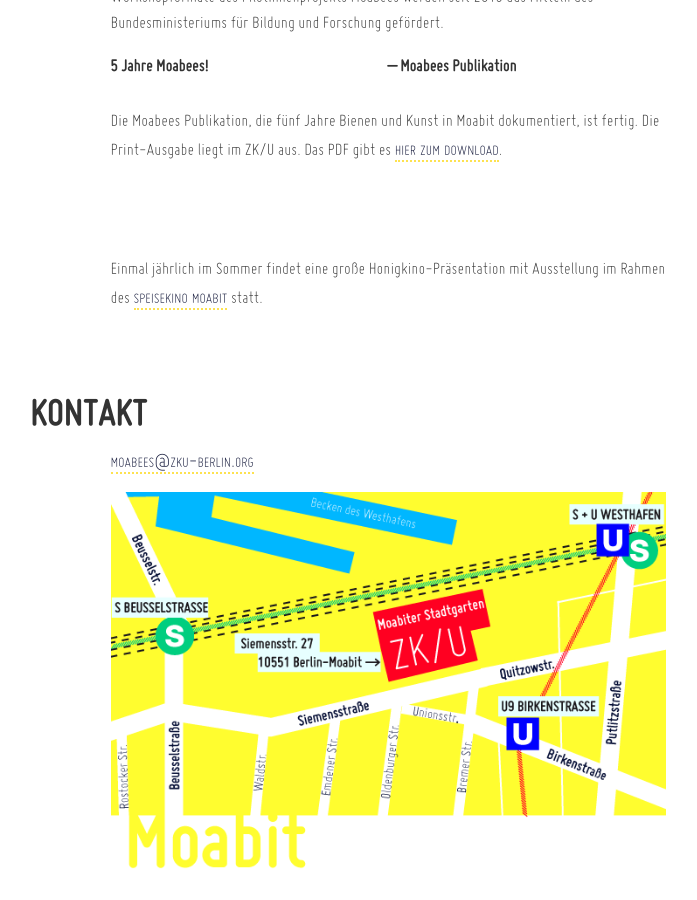
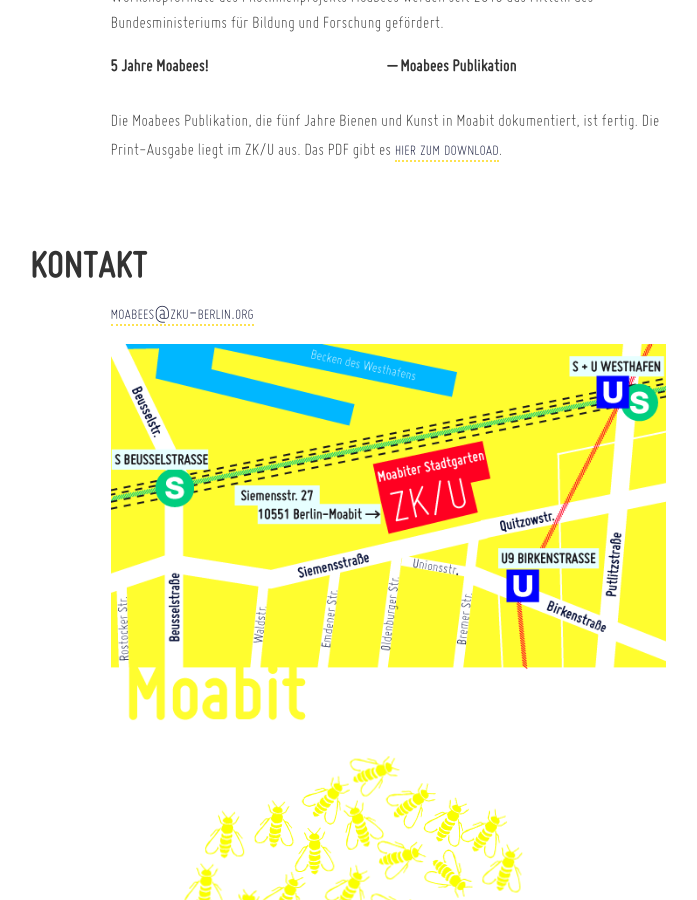
Before and after one commit to dieda/moabienen.berlin-bienenstadt.de, a Jekyll site: the page built from index.html, in a window 1280 px wide and 900 px high, scrolled down 1597 px. Shown: the whole window, without its empty margins (252-949 px from the left). Built offline with Jekyll 4.4.1, drawn with Linux system fonts in a browser that asks for light colours.

Commit message:
präsi gellscht

```diff
--- a/index.html
+++ b/index.html
@@ -80,15 +80,6 @@
 Die Moabees Publikation, die fünf Jahre Bienen und Kunst in Moabit dokumentiert, ist fertig. Die Print-Ausgabe liegt im ZK/U aus. Das PDF gibt es <a target="_blank" href="img/MOABEES_Kunst_und_Bienen_Doku_2017_Digitalversion_WEB_low_res.pdf" type="application/pdf">hier zum download</a>.
 </p>
 
-</br>
-</br>
-</br>
-
-
-<p>
-  Einmal jährlich im Sommer findet eine große Honigkino-Präsentation mit Ausstellung im Rahmen des <a href="http://www.zku-berlin.org/de/activity/category/?tx_residencies_archive[category]=10&cHash=e52f537bff3de149e2d21a0e3dc0df51">speisekino moabit</a> statt.
-</p>
-
 
 <h2 id="kontakt">
   Kontakt
```
